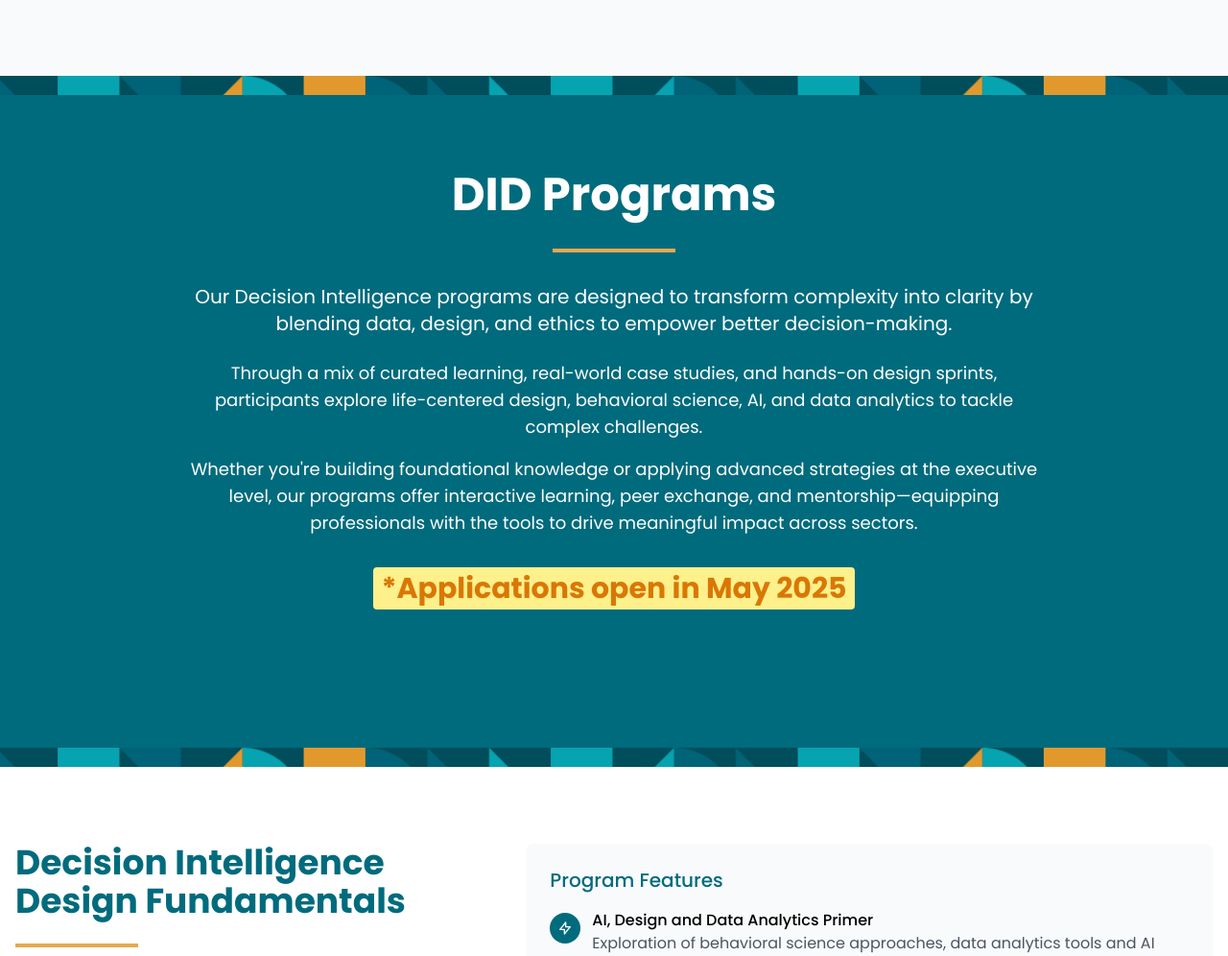
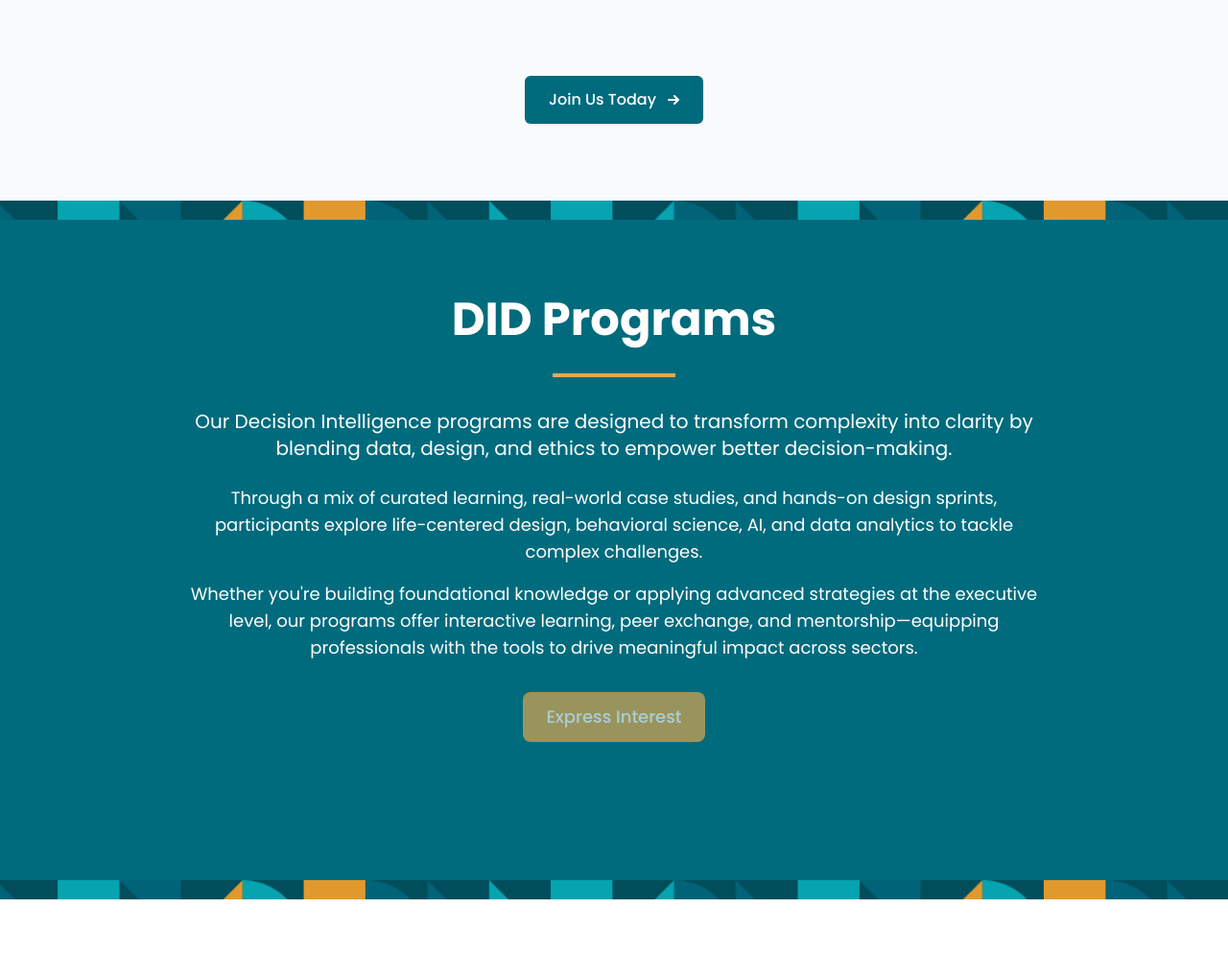
Before and after one commit to meaLuda/idi-website, a Django app: page /fellowship/decision-intelligence-design-academy in a window 1280 px wide. Shown: the part 2851-3847 px from the top of the page at 96% size. Run offline with Django 5.2, Linux system fonts and the light colour scheme; parts of the project's set-up code (start-up, migrations or seed data) failed here and were passed over; some libraries are stand-ins or nearby versions.

Commit message:
added links

```diff
--- a/templates/home/fellowship/academy.html
+++ b/templates/home/fellowship/academy.html
@@ -233,14 +233,14 @@
         </div>
 
         <!-- Call to Action -->
-        <!-- <div class="mt-16 md:mt-20 text-center">
-            <a href="https://forms.gle/bc22iSjAV2YrMsfv7" class="inline-flex items-center justify-center px-6 py-3 border border-transparent rounded-md shadow-sm text-base font-medium text-white bg-[#006B7D] hover:bg-[#005766] transition-colors duration-300">
+        <div class="mt-16 md:mt-20 text-center">
+            <a href="https://forms.gle/CjLbgtmuaLXzvpcR9" class="inline-flex items-center justify-center px-6 py-3 border border-transparent rounded-md shadow-sm text-base font-medium text-white bg-[#006B7D] hover:bg-[#005766] transition-colors duration-300">
                 Join Us Today
                 <svg class="ml-2 -mr-1 h-5 w-5" xmlns="http://www.w3.org/2000/svg" viewBox="0 0 20 20" fill="currentColor">
                     <path fill-rule="evenodd" d="M10.293 5.293a1 1 0 011.414 0l4 4a1 1 0 010 1.414l-4 4a1 1 0 01-1.414-1.414L12.586 11H5a1 1 0 110-2h7.586l-2.293-2.293a1 1 0 010-1.414z" clip-rule="evenodd" />
                 </svg>
             </a>
-        </div> -->
+        </div>
     </div>
 </section>
 <!-- Divider Section -->
@@ -271,11 +271,11 @@
                 </span>
             </p>
             <div class="flex justify-center mt-8">
-                <span class="bg-yellow-200 px-2 py-1 rounded font-bold text-[#D97706] text-3xl">*Applications open in May 2025</span>
-                <!-- <a href="https://forms.gle/bc22iSjAV2YrMsfv7"
+                <!-- <span class="bg-yellow-200 px-2 py-1 rounded font-bold text-[#D97706] text-3xl">*Applications open in May 2025</span> -->
+                <a href="https://forms.gle/CjLbgtmuaLXzvpcR9"
                     class="inline-block bg-[#E6A94E] hover:bg-white hover:text-[#006B7D] text-white font-medium py-3 px-6 rounded-lg transition-colors duration-300 text-base sm:text-lg animate-pulse">
                     Express Interest
-                </a> -->
+                </a>
             </div>
         </div>
     </div>
--- a/templates/home/fellowship/fellowship.html
+++ b/templates/home/fellowship/fellowship.html
@@ -97,8 +97,8 @@
             </div>
         </div>
         <div class="flex justify-center mt-8">
-            <span class="bg-yellow-200 px-2 py-1 rounded font-bold text-[#D97706] text-3xl">*Applications open in May 2025</span>
-            <!-- <a href="https://forms.gle/bc22iSjAV2YrMsfv7" class="inline-block bg-[#E6A94E] hover:bg-white hover:text-[#006B7D] text-white font-medium py-3 px-6 sm:px-8 rounded-lg transition-colors duration-300 text-base sm:text-lg">Express Interest</a> -->
+            <!-- <span class="bg-yellow-200 px-2 py-1 rounded font-bold text-[#D97706] text-3xl">*Applications open in May 2025</span> -->
+            <a href="https://forms.gle/2J3XQv6cjeSqZJpcA" class="inline-block bg-[#E6A94E] hover:bg-white hover:text-[#006B7D] text-white font-medium py-3 px-6 sm:px-8 rounded-lg transition-colors duration-300 text-base sm:text-lg">Express Interest</a>
         </div>
 
     </div>
```
